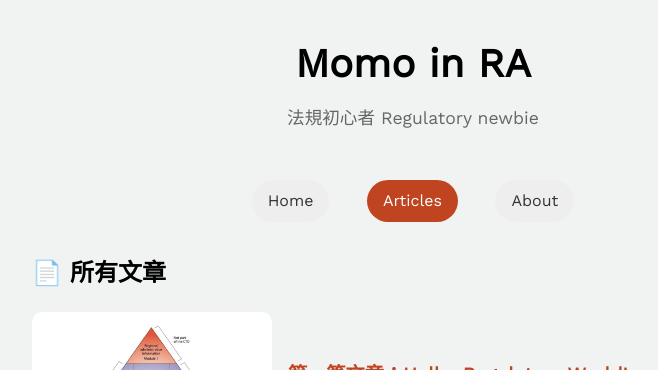
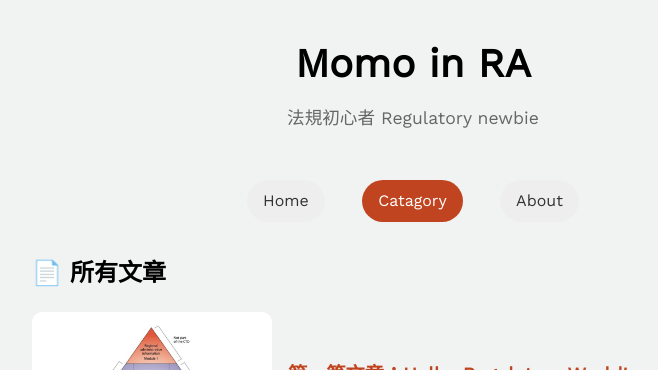
Before and after one commit to MomoInRA/github.io, a Jekyll site: the page built from all-posts.html, in a window 1280 px wide. Shown: the top 370 px of the page, without its empty margins (227-885 px from the left). Built offline with Jekyll 4.4.1, drawn with Linux system fonts in a browser that asks for light colours.

Commit message:
Update default.html

```diff
--- a/_layouts/default.html
+++ b/_layouts/default.html
@@ -17,7 +17,7 @@
      <nav class="navbar">
   <ul>
     <li><a href="{{ '/' | relative_url }}" class="{% if page.url == '/' %}active{% endif %}">Home</a></li>
-    <li><a href="{{ '/all-posts.html' | relative_url }}" class="{% if page.url contains 'all-posts' %}active{% endif %}">Articles</a></li>
+    <li><a href="{{ '/all-posts.html' | relative_url }}" class="{% if page.url contains 'all-posts' %}active{% endif %}">Catagory</a></li>
     <li><a href="{{ '/about.html' | relative_url }}" class="{% if page.url contains 'about' %}active{% endif %}">About</a></li>
   </ul>
 </nav>
```
